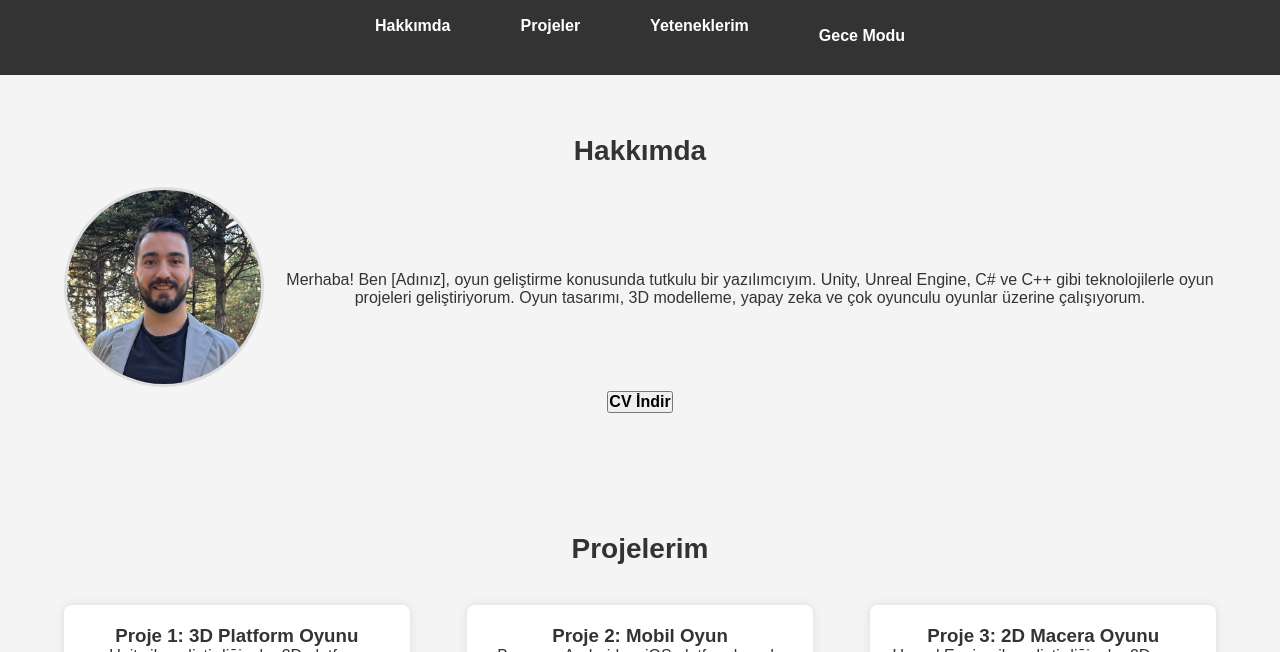
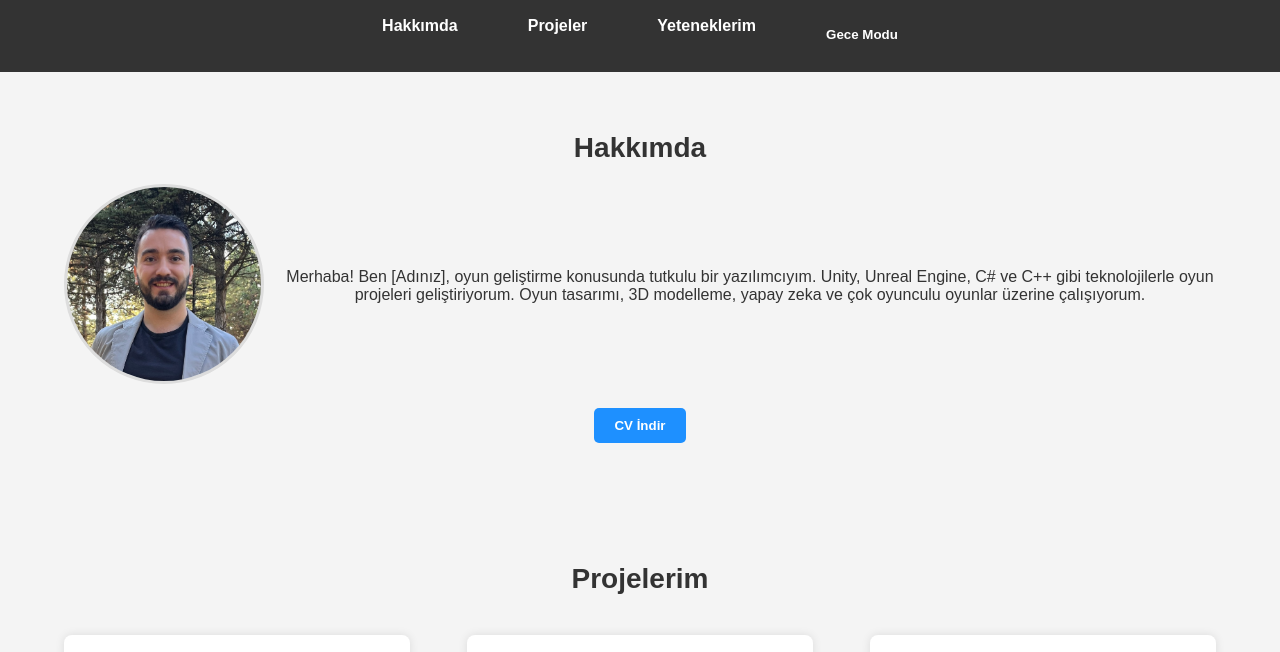
Before and after one commit to EfeBilecenoglu/EfeBilecenoglu.github.io, a plain HTML site: page index.html in a window 1280 px wide. Shown: the part 83-735 px from the top of the page. Drawn offline with Linux system fonts and the light colour scheme.

Commit message:
Update style.css

```diff
--- a/style.css
+++ b/style.css
@@ -255,9 +255,25 @@ ul {
 ul li {
     margin-bottom: 10px;
 }
-#cv-btn,
-#mode-toggle {
-    font-family: Arial, sans-serif;  /* Aynı font ailesi */
-    font-weight: bold;  /* Yeteneklerim başlığıyla uyumlu font kalınlığı */
-    font-size: 16px;  /* Dilerseniz boyutunu da uyarlayabilirsiniz */
+/* CV İndir Butonu Konumu */
+.button-container {
+    display: flex;
+    justify-content: center; /* Yatayda ortalama */
+    margin-top: 20px; /* Hakkımda metni ile buton arasına boşluk ekler */
 }
+
+#cv-btn {
+    font-family: Arial, sans-serif; /* Butonun yazı tipi */
+    font-weight: bold; /* Yazı kalınlık */
+    padding: 10px 20px; /* Buton içindeki boşluklar */
+    background-color: #1e90ff; /* Buton rengi */
+    color: #fff; /* Yazı rengi */
+    border: none; /* Kenarlık yok */
+    border-radius: 5px; /* Yuvarlak köşe */
+    cursor: pointer; /* Fare imlecini değiştir */
+    transition: background-color 0.3s; /* Hover efekti için geçiş */
+}
+
+#cv-btn:hover {
+    background-color: #0056b3; /* Hover durumunda buton rengini değiştir */
+}
```
